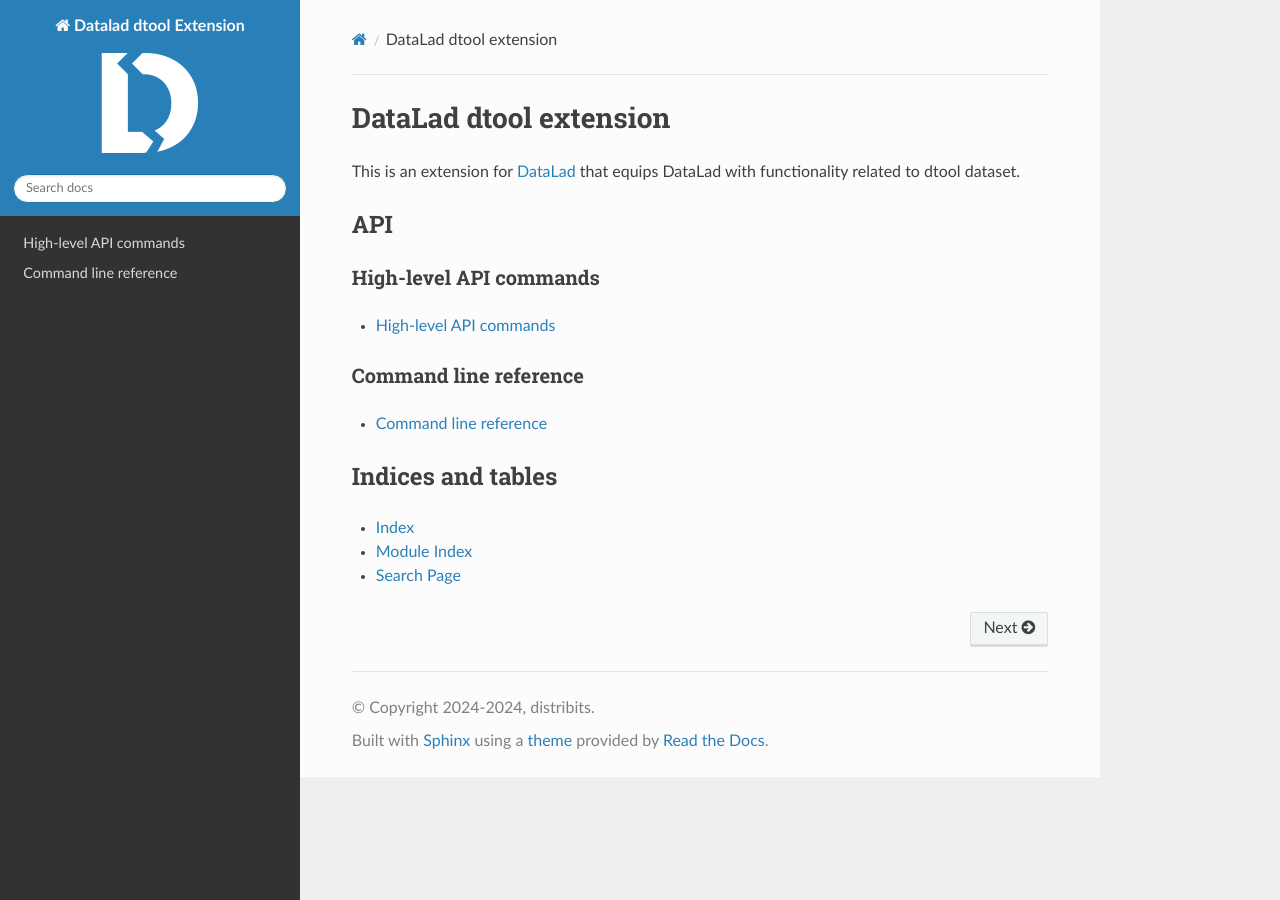
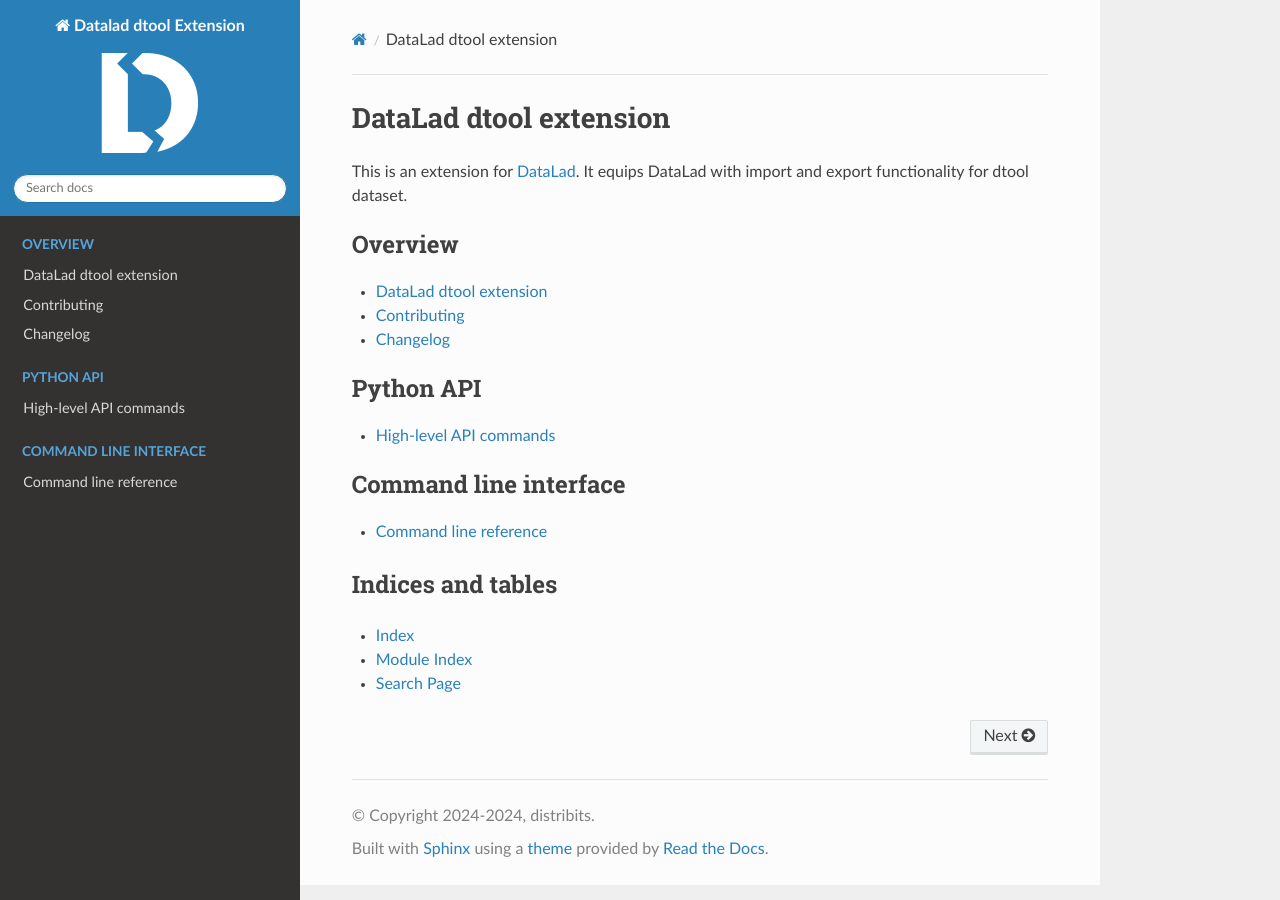
Before and after one commit to livMatS/datalad-dtool, a Sphinx documentation site: the page built from docs/source/index.rst, in a window 1280 px wide. Built offline with Sphinx 7.4.7 and the Read the Docs theme 3.1.0, drawn with Linux system fonts in a browser that asks for light colours; pages that are not in the unit, such as notebooks, are missing from menus.

```diff
--- a/docs/source/conf.py
+++ b/docs/source/conf.py
@@ -72,6 +72,8 @@ extensions = [
     'sphinx.ext.viewcode',
     'sphinx.ext.napoleon',
     'sphinx_copybutton',
+    'sphinx.ext.autosectionlabel',
+    'myst_parser',
 ]
 
 # for the module reference
@@ -144,3 +146,18 @@ html_show_sourcelink = False
 # but see `smartquotes_action` for more fine-grained control, in case
 # some of this functionality is needed
 smartquotes = False
+
+myst_enable_extensions = [
+    "linkify",
+]
+
+# Enable autosectionlabel for cross-referencing
+autosectionlabel_prefix_document = True
+
+# Configure myst-parser to handle Markdown files
+source_suffix = {
+    '.rst': 'restructuredtext',
+    '.md': 'markdown',
+}
+
+suppress_warnings = ["myst.header"]
--- a/docs/source/index.rst
+++ b/docs/source/index.rst
@@ -1,27 +1,26 @@
 DataLad dtool extension
 ***********************
 
-This is an extension for `DataLad <http://datalad.org>`__
-that equips DataLad with functionality related to dtool dataset.
+This is an extension for `DataLad <http://datalad.org>`__.
+It equips DataLad with import and export functionality for dtool dataset.
 
+.. toctree::
+   :maxdepth: 1
+   :caption: Overview
 
-API
-===
-
-High-level API commands
------------------------
+   readme.rst
+   CONTRIBUTING.md
+   CHANGELOG.md
 
 .. toctree::
    :maxdepth: 2
+   :caption: Python API
 
    python_reference.rst
 
-
-Command line reference
-----------------------
-
 .. toctree::
    :maxdepth: 2
+   :caption: Command line interface
 
    cli_reference.rst
 
--- /dev/null
+++ b/docs/source/readme.rst
@@ -0,0 +1,2 @@
+.. include:: ../../README.md
+   :parser: myst_parser.sphinx_
--- a/requirements-devel.txt
+++ b/requirements-devel.txt
@@ -7,3 +7,6 @@ coverage
 sphinx
 sphinx_rtd_theme
 sphinx_copybutton
+
+myst-parser
+linkify-it-py
```
Also changed, not shown: docs/source/CHANGELOG.md (added, +2 -0 lines), docs/source/CONTRIBUTING.md (added, +2 -0 lines).
